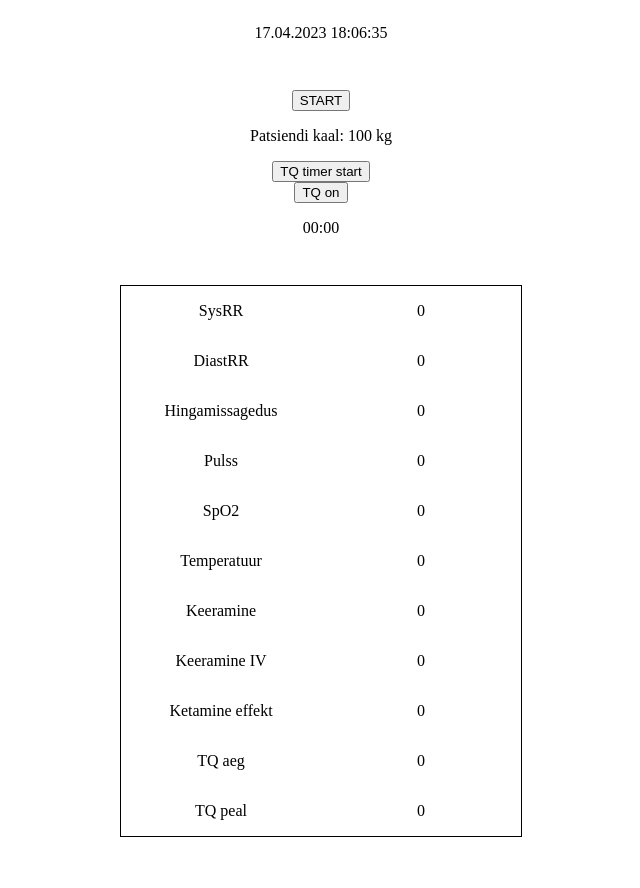
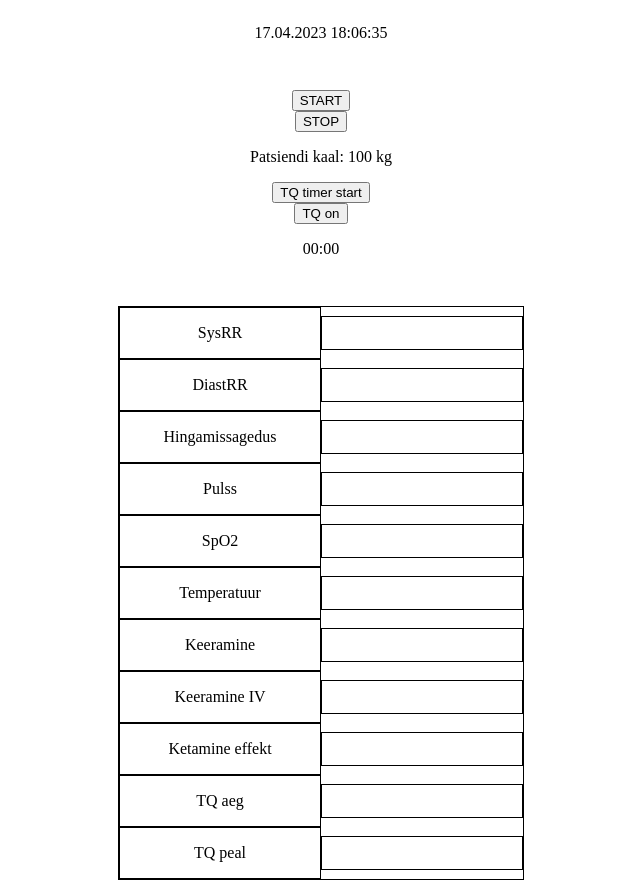
Before and after one commit to O31/oppe, a plain HTML site: page index.html in a window 1280 px wide. Shown: the whole page, without its empty margins (319-959 px from the left). Before the commit the page ends 845 px from the top, so only its background shows below. Drawn offline with Linux system fonts and the light colour scheme.

Commit message:
small upgrades

```diff
--- a/index.html
+++ b/index.html
@@ -14,6 +14,7 @@
 
       <p><span id="startTime"> </span></p>
       <button id="start-exec">START</button>
+      <button id="stop-exec">STOP</button>
       <p>Patsiendi kaal: <span class="weigth">100 kg</span></p>
       <button id="TQtimerStart">TQ timer start</button>
       <button id="TQbutton">TQ on</button>
@@ -27,7 +28,7 @@
             <p>SysRR</p>
           </div>
           <div class="column">
-            <p><span id="sysRR">0</span></p>
+            <p><span id="sysRR"></span></p>
           </div>
         </div>
         <div class="row">
@@ -35,7 +36,7 @@
             <p>DiastRR</p>
           </div>
           <div class="column">
-            <p><span id="diastRR">0</span></p>
+            <p><span id="diastRR"></span></p>
           </div>
         </div>
         <div class="row">
@@ -43,7 +44,7 @@
             <p>Hingamissagedus</p>
           </div>
           <div class="column">
-            <p><span id="breathing">0</span></p>
+            <p><span id="breathing"></span></p>
           </div>
         </div>
         <div class="row">
@@ -51,7 +52,7 @@
             <p>Pulss</p>
           </div>
           <div class="column">
-            <p><span id="pulss">0</span></p>
+            <p><span id="pulss"></span></p>
           </div>
         </div>
         <div class="row">
@@ -59,7 +60,7 @@
             <p>SpO2</p>
           </div>
           <div class="column">
-            <p><span id="SpO2">0</span></p>
+            <p><span id="SpO2"></span></p>
           </div>
         </div>
         <div class="row">
@@ -67,7 +68,7 @@
             <p>Temperatuur</p>
           </div>
           <div class="column">
-            <p><span id="temp">0</span></p>
+            <p><span id="temp"></span></p>
           </div>
         </div>
         <div class="row">
@@ -75,7 +76,7 @@
             <p>Keeramine</p>
           </div>
           <div class="column">
-            <p><span id="turned">0</span></p>
+            <p><span id="turned"></span></p>
           </div>
         </div>
         <div class="row">
@@ -83,7 +84,7 @@
             <p>Keeramine IV</p>
           </div>
           <div class="column">
-            <p><span id="turnedIV">0</span></p>
+            <p><span id="turnedIV"></span></p>
           </div>
         </div>
         <div class="row">
@@ -91,7 +92,7 @@
             <p>Ketamine effekt</p>
           </div>
           <div class="column">
-            <p><span id="ketamineEf">0</span></p>
+            <p><span id="ketamineEf"></span></p>
           </div>
         </div>
         <div class="row">
@@ -99,7 +100,7 @@
             <p>TQ aeg</p>
           </div>
           <div class="column">
-            <p><span id="TQtime">0</span></p>
+            <p><span id="TQtime"></span></p>
           </div>
         </div>
         <div class="row">
@@ -107,7 +108,7 @@
             <p>TQ peal</p>
           </div>
           <div class="column">
-            <p><span id="TQon">0</span></p>
+            <p><span id="TQon"></span></p>
           </div>
         </div>
       </div>
--- a/static/script.js
+++ b/static/script.js
@@ -50,7 +50,8 @@ function getPatientInfoElements() {
 
 let startTime = document.getElementById("startTime")
 let currentDate = document.getElementById("currentDate")
-var startBtn = document.getElementById("start-exec")
+let startBtn = document.getElementById("start-exec")
+let stopBtn = document.getElementById("stop-exec")
 
 let patientDOM
 let newPatient
@@ -58,8 +59,8 @@ let TQbutton
 let TQtimerStartButton
 let TQonTime
 let TQtimerId
-var timeLeft = 30;
-var TQtimer
+let timeLeft = 30;
+let TQtimer
 let timerStartTime
 let secondCounter = 0
 let started = false
@@ -84,8 +85,11 @@ function startExercise() {//activates after start button click, creates a new pa
 
     startTime.innerHTML = "Started at: " + dateAndTime
     started = true
+    stopBtn.addEventListener('click', () => {
+        started = false
 
-
+        startBtn.removeEventListener('click', startExercise)
+    })
 }
 
 function TQtimerStart(event) {//starts the TQ timer, removes the event listener, so it cant be pressed more than once
@@ -124,8 +128,6 @@ function updateClock() {//real time clock update, every second
         if (newPatient.TQon) {
             updateTimer()
         }
-    }
-
         if (secondCounter >= 60) {
             secondCounter = 0
             newPatient.turned = (newPatient.turned - 0.033).toFixed(3)
@@ -133,6 +135,7 @@ function updateClock() {//real time clock update, every second
             newPatient.ketamineIV = (newPatient.ketamineIV -= 0.462).toFixed(3)
 
             updatePatientDOM(newPatient, patientDOM)
+        }
     }
 
     let dateAndTime = getDateAndTime()
--- a/static/style.css
+++ b/static/style.css
@@ -29,3 +29,7 @@
   flex: 1;
   align-items: center;
 }
+
+.container .column {
+  border: 1px solid black;
+}
```
Lines whose indentation alone changed are shown as unchanged.
